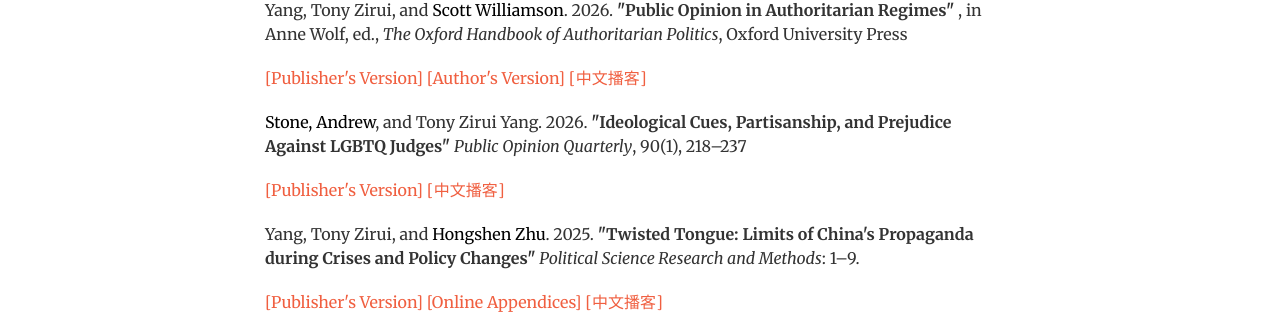
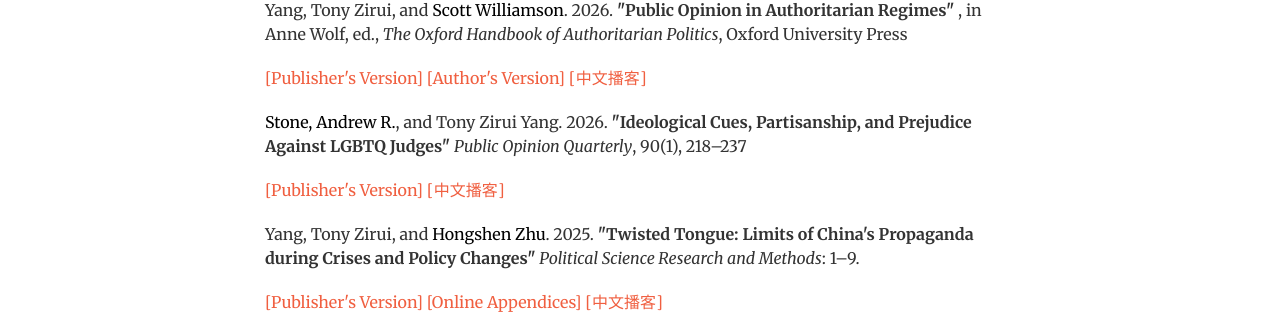
Before and after one commit to tonyhsfz/website, a Jekyll site: the page built from index.html, in a window 1280 px wide and 900 px high, scrolled down 2104 px. Shown: the part 148-462 px from the top of the window. Built offline with Jekyll 4.4.1, drawn with Linux system fonts in a browser that asks for light colours.

Commit message:
Update publication.html

```diff
--- a/_includes/publication.html
+++ b/_includes/publication.html
@@ -12,7 +12,7 @@
                               <a href="https://doi.org/10.1093/oxfordhb/9780198871996.013.0066">[Publisher's Version]</a>
                                 <a href="/img/Public_Opinion_in_Autocracy.pdf">[Author's Version]</a>
                      <a href="https://www.dropbox.com/scl/fi/f0206vhp5cdbd1e7pqrh8/Oxford_Handbook_Chinese.m4a?rlkey=hcjqlnn11uxqmiiryu30jpv4l&st=owe7n1vf&dl=0">[中文播客]</a> </p>
-                        <p>  <a href="https://www.andrewrstone.com/" style="color: black;">Stone, Andrew</a>, and Tony Zirui Yang. 2026. <b>"Ideological Cues, Partisanship, and Prejudice Against LGBTQ Judges" </b>
+                        <p>  <a href="https://www.andrewrstone.com/" style="color: black;">Stone, Andrew R.</a>, and Tony Zirui Yang. 2026. <b>"Ideological Cues, Partisanship, and Prejudice Against LGBTQ Judges" </b>
                             <i>Public Opinion Quarterly</i>, 90(1), 218–237</p>
                         <p>
                      <a href="https://doi.org/10.1093/poq/nfaf064">[Publisher's Version]</a>
```
